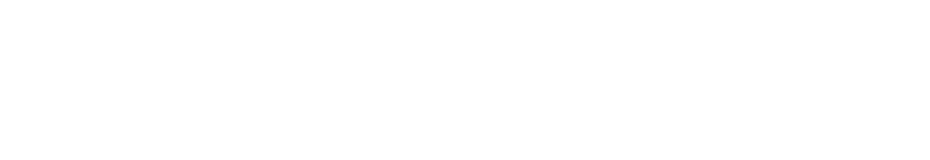
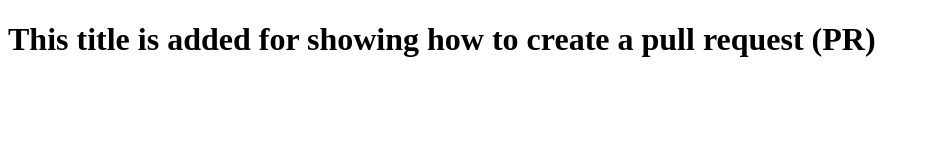
Before and after one commit to yusufalp/git-practice, a plain HTML site: page index.html in a window 1280 px wide. Shown: the whole page, without its empty margins (0-930 px from the left). Drawn offline with Linux system fonts and the light colour scheme.

Commit message:
add title

```diff
--- a/index.html
+++ b/index.html
@@ -5,5 +5,7 @@
     <meta name="viewport" content="width=device-width, initial-scale=1.0" />
     <title>Document</title>
   </head>
-  <body></body>
+  <body>
+    <h1>This title is added for showing how to create a pull request (PR)</h1>
+  </body>
 </html>
```
